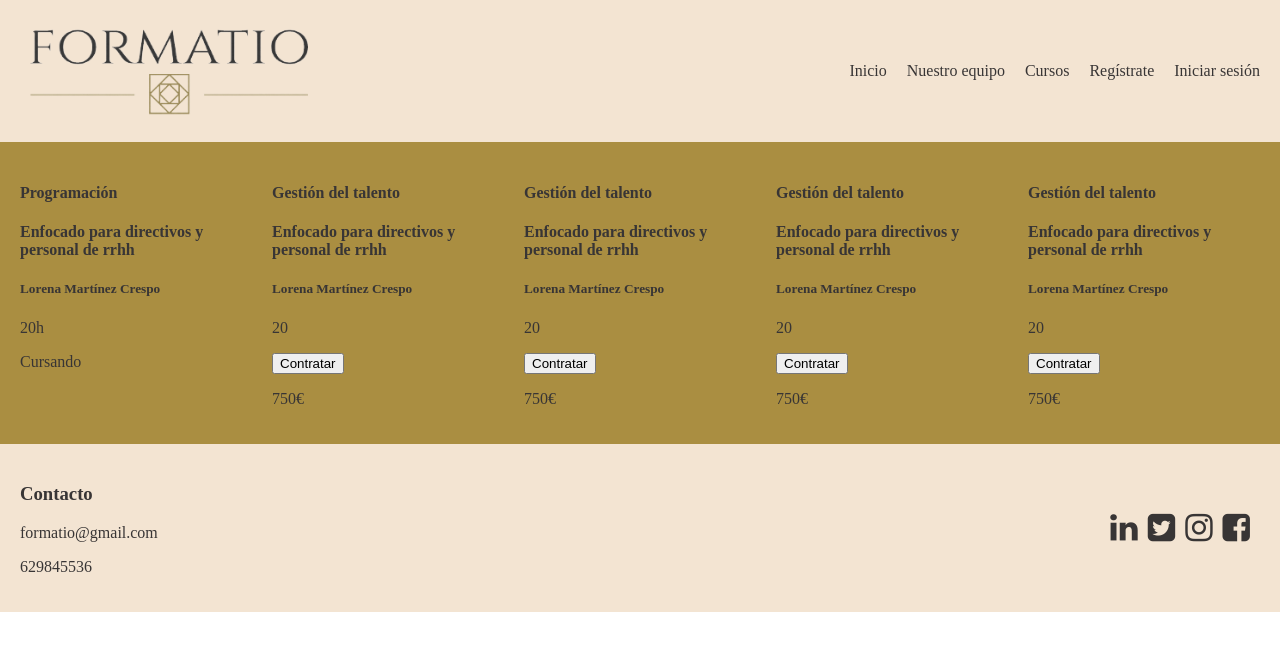
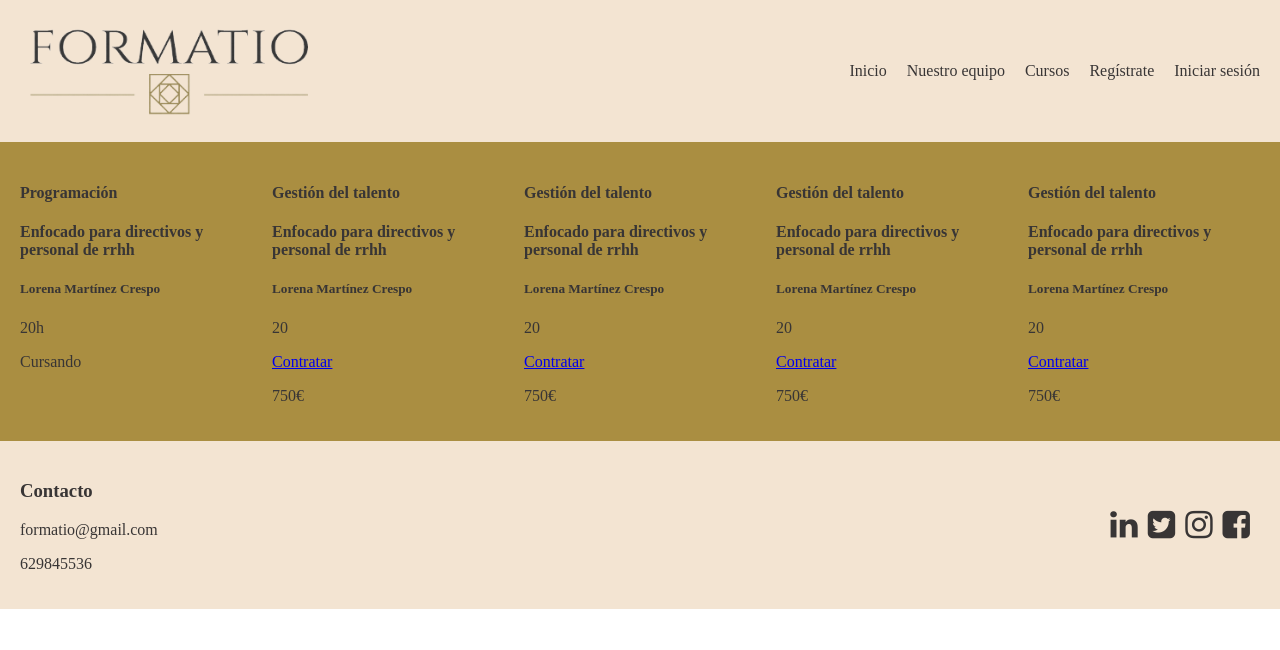
Before and after one commit to Elvira-88/final-project-client, a React (Create React App) app: page /courses in a window 1280 px wide. Shown: the top 650 px of the page. Built offline with nearby package versions, Linux system fonts and the light colour scheme.

Commit message:
Inicio página pago

```diff
--- a/src/App.js
+++ b/src/App.js
@@ -8,7 +8,7 @@ import login from "./pages/login/login";
 import register from "./pages/register/register";
 import courses from "./pages/courses/courses";
 import team from "./pages/team/team";
-// import company from "./pages/company";
+import hireCourse from "./pages/hire-course/hireCourse";
 
 function App() {
   return (
@@ -23,7 +23,7 @@ function App() {
           <Route path="/register" component={register}/>
           <Route path="/courses" component={courses}/>
           <Route path="/team" component={team}/>
-
+          <Route path="/hire-course" component={hireCourse}/>
         </Switch>
 
       </BrowserRouter>
--- a/src/pages/courses/CourseCard.js
+++ b/src/pages/courses/CourseCard.js
@@ -1,6 +1,10 @@
 import React from 'react'
 
 export default function CourseCard(props) {
+    function pay() {
+        var coursePay = props.id
+    }
+
     return (
         <div>
             <h4>{props.name}</h4>
@@ -9,7 +13,7 @@ export default function CourseCard(props) {
             <p>{props.duration}</p>
             {props.cursando
                 ? <span>Cursando</span>
-                : <button>Contratar</button>
+                : <a href="/hire-course" onClick={pay}>Contratar</a>
             }
             <p>{props.price}</p>
         </div>
--- a/src/pages/courses/courses.js
+++ b/src/pages/courses/courses.js
@@ -3,13 +3,13 @@ import './courses.css';
 
 export default function courses() {
     const actualCourses = [
-        {name: "Programación", description: "Enfocado para directivos y personal de rrhh", teacher: "Lorena Martínez Crespo", duration: "20h"},
+        {id:1, name: "Programación", description: "Enfocado para directivos y personal de rrhh", teacher: "Lorena Martínez Crespo", duration: "20h"},
     ];
     const courses = [
-        {name: "Gestión del talento", description: "Enfocado para directivos y personal de rrhh", teacher: "Lorena Martínez Crespo", duration: "20", price: "750€"},
-        {name: "Gestión del talento", description: "Enfocado para directivos y personal de rrhh", teacher: "Lorena Martínez Crespo", duration: "20", price: "750€"},
-        {name: "Gestión del talento", description: "Enfocado para directivos y personal de rrhh", teacher: "Lorena Martínez Crespo", duration: "20", price: "750€"},
-        {name: "Gestión del talento", description: "Enfocado para directivos y personal de rrhh", teacher: "Lorena Martínez Crespo", duration: "20", price: "750€"},
+        {id:2, name: "Gestión del talento", description: "Enfocado para directivos y personal de rrhh", teacher: "Lorena Martínez Crespo", duration: "20", price: "750€"},
+        {id:3, name: "Gestión del talento", description: "Enfocado para directivos y personal de rrhh", teacher: "Lorena Martínez Crespo", duration: "20", price: "750€"},
+        {id:4, name: "Gestión del talento", description: "Enfocado para directivos y personal de rrhh", teacher: "Lorena Martínez Crespo", duration: "20", price: "750€"},
+        {id:5, name: "Gestión del talento", description: "Enfocado para directivos y personal de rrhh", teacher: "Lorena Martínez Crespo", duration: "20", price: "750€"},
     ];
 
     return (
--- a/src/pages/register/register.css
+++ b/src/pages/register/register.css
@@ -8,10 +8,6 @@
     padding-top: 70px;
     padding-bottom: 70px;
     align-items: center;
-}
-
-.formLabel {
-    padding-bottom: 10px;
 }
 
 .inputStyle {
```
